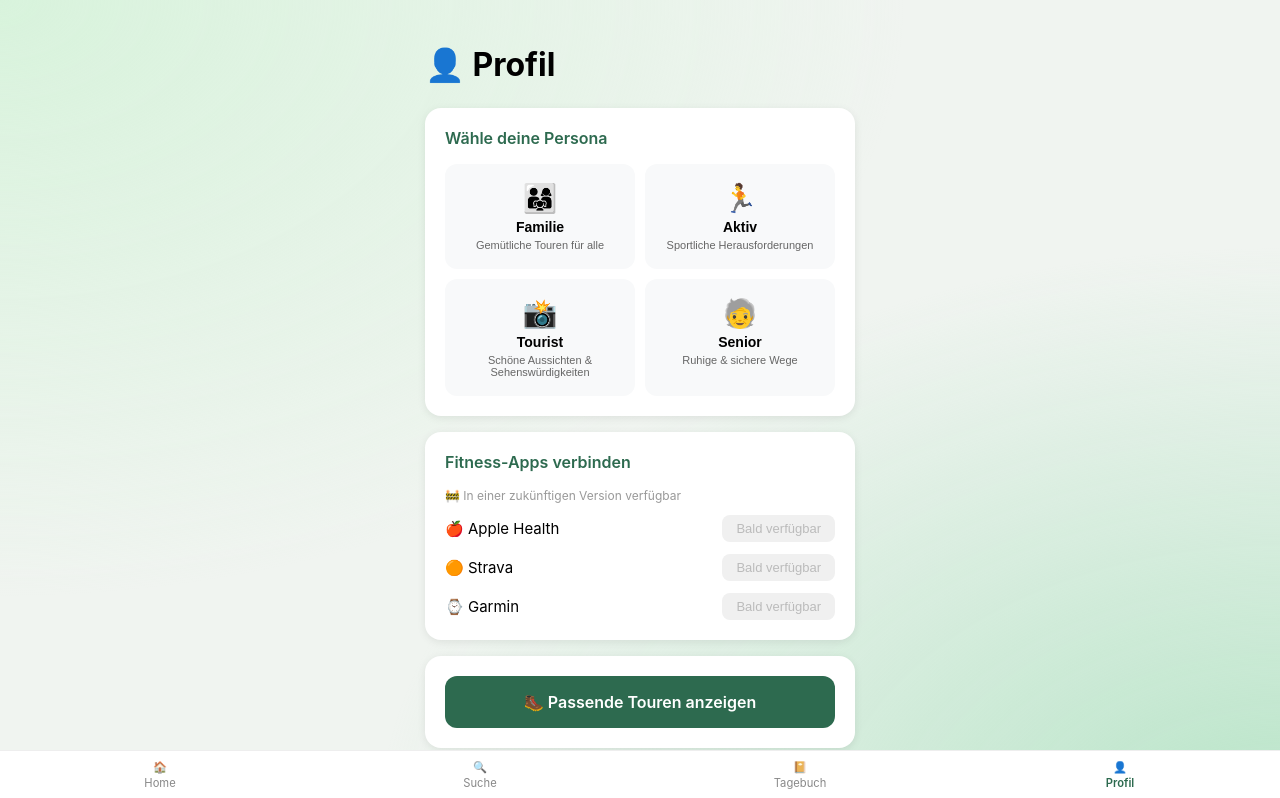
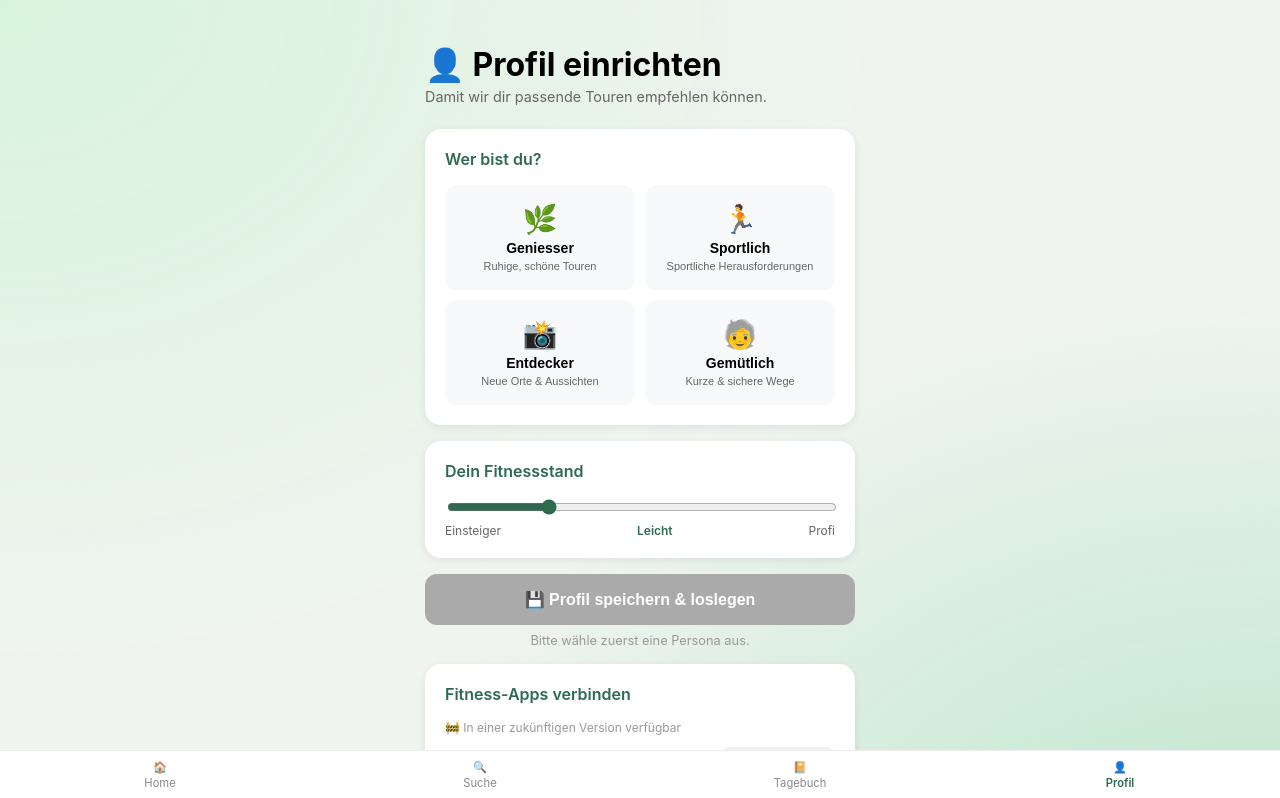
Before and after one commit to kerimaltintas/trailbuddy, a SvelteKit app: page /profil in a window 1280 px wide. Shown: the top 798 px of the page. Built offline with nearby package versions, Linux system fonts and the light colour scheme; no server answers; the database is empty.

Commit message:
Page nochmals  überarbeitet

```diff
--- a/src/routes/+page.svelte
+++ b/src/routes/+page.svelte
@@ -1,50 +1,117 @@
 <script lang="ts">
+  import { onMount } from 'svelte';
   let { data } = $props();
 
-  let fitnessLevel = $state(
-    typeof localStorage !== 'undefined'
-      ? parseInt(localStorage.getItem('fitnessLevel') || '3')
-      : 3
+  let profilEingerichtet = $state(false);
+  let persona = $state('');
+  let fitnessLevel = $state(3);
+  let ueberspringen = $state(false);
+
+  const personaEmoji: Record<string, string> = {
+    geniessen: '🌿',
+    sportlich: '🏃',
+    entdecker: '📸',
+    gemutlich: '🧓'
+  };
+
+  const personaLabel: Record<string, string> = {
+    geniessen: 'Geniesser',
+    sportlich: 'Sportlich',
+    entdecker: 'Entdecker',
+    gemutlich: 'Gemütlich'
+  };
+
+  onMount(() => {
+    profilEingerichtet = localStorage.getItem('profil_eingerichtet') === 'true';
+    persona = localStorage.getItem('persona') || '';
+    fitnessLevel = parseInt(localStorage.getItem('fitnessLevel') || '3');
+    ueberspringen = localStorage.getItem('onboarding_skip') === 'true';
+  });
+
+  function skip() {
+    localStorage.setItem('onboarding_skip', 'true');
+    ueberspringen = true;
+  }
+
+  // Touren passend zur Persona filtern
+  const passendeTouren = $derived(
+    data.touren
+      .filter((t: any) => {
+        if (!persona) return true;
+
+        if (persona === 'gemutlich') {
+          return t.schwierigkeit === 'Einfach';
+        }
+
+        if (persona === 'geniessen') {
+          return fitnessLevel <= 2
+            ? t.schwierigkeit === 'Einfach'
+            : t.schwierigkeit === 'Einfach' || t.schwierigkeit === 'Mittel';
+        }
+
+        if (persona === 'entdecker') {
+          return fitnessLevel <= 2
+            ? t.schwierigkeit === 'Einfach'
+            : t.schwierigkeit === 'Einfach' || t.schwierigkeit === 'Mittel';
+        }
+
+        if (persona === 'sportlich') {
+          return fitnessLevel <= 2
+            ? t.schwierigkeit === 'Einfach' || t.schwierigkeit === 'Mittel'
+            : t.schwierigkeit === 'Mittel' || t.schwierigkeit === 'Schwer';
+        }
+
+        return true;
+      })
+      .slice(0, 3)
   );
 
-  const fitnessLabels = ['', 'Einsteiger', 'Leicht', 'Mittel', 'Fortgeschritten', 'Profi'];
-
-  function fitnessAendern(e: Event) {
-    fitnessLevel = parseInt((e.target as HTMLInputElement).value);
-    localStorage.setItem('fitnessLevel', String(fitnessLevel));
-  }
-
-  // Nur die ersten 3 Touren anzeigen
-  const letzteTouren = data.touren.slice(0, 3);
+  const letzteTouren = $derived(data.touren.slice(0, 3));
 </script>
 
+<!-- Onboarding-Banner -->
+{#if !profilEingerichtet && !ueberspringen}
+  <div class="onboarding-banner">
+    <div class="onboarding-icon">🥾</div>
+    <h2>Willkommen bei TrailBuddy!</h2>
+    <p>Richte dein Profil ein damit wir dir passende Wandertouren empfehlen können. Du kannst dies jederzeit auch später unter <strong>Profil</strong> im Menü anpassen.</p>
+    <a href="/profil" class="btn-profil">Profil einrichten</a>
+    <button class="btn-skip" onclick={skip}>Überspringen</button>
+  </div>
+
+{:else}
+  <!-- Normaler Home-Screen -->
   <div class="header">
+    {#if persona}
+    <h1>👋 Willkommen!</h1>
+    <p class="subtitle">Hier sind passende Touren für dich</p>
+  {:else}
     <h1>👋 Willkommen</h1>
     <p class="subtitle">Finde deine perfekte Wandertour</p>
+  {/if}
   </div>
 
-<div class="fitness-box">
-  <p class="box-label">Dein Fitnessstand</p>
-  <input
-    type="range"
-    min="1"
-    max="5"
-    value={fitnessLevel}
-    oninput={fitnessAendern}
-    class="slider"
-  />
-  <div class="fitness-info">
-    <span>Einsteiger</span>
-    <span class="fitness-current">{fitnessLabels[fitnessLevel]}</span>
-    <span>Profi</span>
-  </div>
-</div>
-
+  {#if persona}
+    <!-- Passende Touren basierend auf Persona -->
     <div class="section-header">
-  <h2>Zuletzt angesehen</h2>
+      <h2>Passende Touren</h2>
       <a href="/touren">Alle anzeigen →</a>
     </div>
-
+    {#each passendeTouren as tour}
+      <a href="/touren/{tour._id}">
+        <div class="tour-card">
+          <h3>{tour.name}</h3>
+          <p>📍 {tour.region} · ⏱ {tour.dauer} Min · 🏔 {tour.hoehenmeter}hm</p>
+          <span class="badge">{tour.schwierigkeit}</span>
+        </div>
+      </a>
+    {/each}
+  {:else}
+    <!-- Keine Persona: alle Touren -->
+    <div class="section-header">
+      <h2>Zuletzt hinzugefügt</h2>
+      <a href="/touren">Alle anzeigen →</a>
+    </div>
     {#each letzteTouren as tour}
       <a href="/touren/{tour._id}">
         <div class="tour-card">
@@ -54,8 +121,9 @@
         </div>
       </a>
     {/each}
+  {/if}
+{/if}
 
-<!-- Bottom Nav -->
 <nav class="bottom-nav">
   <a href="/" class="active">🏠<span>Home</span></a>
   <a href="/touren">🔍<span>Suche</span></a>
@@ -64,40 +132,61 @@
 </nav>
 
 <style>
-  .header { margin-bottom: 24px; }
-
-  h1 { margin: 0 0 4px 0; font-size: 26px; }
-  .subtitle { margin: 0; color: #666; }
-
-  .fitness-box {
+  /* Onboarding */
+  .onboarding-banner {
+    text-align: center;
+    padding: 2rem 1rem;
     background: white;
-    border-radius: 16px;
-    padding: 20px;
-    margin-bottom: 24px;
-    box-shadow: 0 2px 8px rgba(0,0,0,0.08);
+    border-radius: 20px;
+    box-shadow: 0 2px 12px rgba(0,0,0,0.08);
+    margin-top: 1rem;
   }
 
-  .box-label {
-    font-weight: 600;
-    margin: 0 0 12px 0;
-    color: #2d6a4f;
+  .onboarding-icon { font-size: 3rem; margin-bottom: 0.5rem; }
+
+  .onboarding-banner h2 {
+    margin: 0 0 0.5rem;
+    font-size: 1.3rem;
+    color: #1b4332;
   }
 
-  .slider {
-    width: 100%;
-    accent-color: #2d6a4f;
-    margin-bottom: 8px;
+  .onboarding-banner p {
+    color: #666;
+    font-size: 0.9rem;
+    margin: 0 0 1.5rem;
+    line-height: 1.5;
   }
 
-  .fitness-info {
-    display: flex;
-    justify-content: space-between;
-    font-size: 12px;
-    color: #666;
+  .btn-profil {
+    display: block;
+    background: #2d6a4f;
+    color: white;
+    padding: 14px;
+    border-radius: 12px;
+    text-decoration: none;
+    font-weight: 600;
+    font-size: 1rem;
+    margin-bottom: 10px;
   }
 
-  .fitness-current { font-weight: 600; color: #2d6a4f; }
+  .btn-profil:hover { background: #1b4332; }
 
+  .btn-skip {
+    background: none;
+    border: none;
+    color: #999;
+    font-size: 0.85rem;
+    cursor: pointer;
+    padding: 8px;
+    text-decoration: underline;
+  }
+
+  /* Header */
+  .header { margin-bottom: 24px; }
+  h1 { margin: 0 0 4px 0; font-size: 24px; }
+  .subtitle { margin: 0; color: #666; font-size: 0.9rem; }
+
+  /* Touren */
   .section-header {
     display: flex;
     justify-content: space-between;
@@ -130,7 +219,7 @@
     font-size: 12px;
   }
 
-  /* Bottom Nav — gleich wie auf allen anderen Pages */
+  /* Bottom Nav */
   .bottom-nav {
     position: fixed;
     bottom: 0; left: 0; right: 0;
--- a/src/routes/profil/+page.svelte
+++ b/src/routes/profil/+page.svelte
@@ -2,13 +2,16 @@
   import { onMount } from 'svelte';
 
   const personas = [
-    { id: 'familie', label: 'Familie', emoji: '👨‍👩‍👧', beschreibung: 'Gemütliche Touren für alle' },
-    { id: 'aktiv', label: 'Aktiv', emoji: '🏃', beschreibung: 'Sportliche Herausforderungen' },
-    { id: 'tourist', label: 'Tourist', emoji: '📸', beschreibung: 'Schöne Aussichten & Sehenswürdigkeiten' },
-    { id: 'senior', label: 'Senior', emoji: '🧓', beschreibung: 'Ruhige & sichere Wege' },
+    { id: 'geniessen', label: 'Geniesser', emoji: '🌿', beschreibung: 'Ruhige, schöne Touren' },
+    { id: 'sportlich', label: 'Sportlich', emoji: '🏃', beschreibung: 'Sportliche Herausforderungen' },
+    { id: 'entdecker', label: 'Entdecker', emoji: '📸', beschreibung: 'Neue Orte & Aussichten' },
+    { id: 'gemutlich', label: 'Gemütlich', emoji: '🧓', beschreibung: 'Kurze & sichere Wege' },
   ];
 
+  const fitnessLabels = ['', 'Einsteiger', 'Leicht', 'Mittel', 'Fortgeschritten', 'Profi'];
+
   let aktivePersona = $state('');
+  let fitnessLevel = $state(3);
   let gespeichert = $state(false);
 
   function getBrowserId(): string {
@@ -22,39 +25,48 @@
 
   onMount(async () => {
     const userId = getBrowserId();
+    fitnessLevel = parseInt(localStorage.getItem('fitnessLevel') || '3');
     const res = await fetch(`/api/profil?userId=${userId}`);
     if (res.ok) {
       const data = await res.json();
       if (data.persona) aktivePersona = data.persona;
+      if (data.fitnessLevel) fitnessLevel = data.fitnessLevel;
     }
   });
 
-  async function personaWaehlen(id: string) {
-    aktivePersona = id;
-    gespeichert = false;
+  async function speichern() {
+    if (!aktivePersona) return;
     const userId = getBrowserId();
+    localStorage.setItem('fitnessLevel', String(fitnessLevel));
+    localStorage.setItem('persona', aktivePersona);
+    localStorage.setItem('profil_eingerichtet', 'true');
+
     const res = await fetch('/api/profil', {
       method: 'PUT',
       headers: { 'Content-Type': 'application/json' },
-      body: JSON.stringify({ persona: id, fitnessLevel: 2, userId })
+      body: JSON.stringify({ persona: aktivePersona, fitnessLevel, userId })
     });
+
     if (res.ok) {
       gespeichert = true;
-      setTimeout(() => (gespeichert = false), 2000);
+      setTimeout(() => {
+        window.location.href = '/';
+      }, 1500);
     }
   }
 </script>
 
-<h1>👤 Profil</h1>
+<h1>👤 Profil einrichten</h1>
+<p class="subtitle">Damit wir dir passende Touren empfehlen können.</p>
 
 <div class="section">
-  <p class="section-label">Wähle deine Persona</p>
+  <p class="section-label">Wer bist du?</p>
   <div class="personas">
     {#each personas as persona}
       <button
         class="persona-card"
         class:aktiv={aktivePersona === persona.id}
-        onclick={() => personaWaehlen(persona.id)}
+        onclick={() => aktivePersona = persona.id}
       >
         <span class="emoji">{persona.emoji}</span>
         <span class="persona-label">{persona.label}</span>
@@ -64,8 +76,35 @@
   </div>
 </div>
 
+<div class="section">
+  <p class="section-label">Dein Fitnessstand</p>
+  <input
+    type="range"
+    min="1"
+    max="5"
+    bind:value={fitnessLevel}
+    class="slider"
+  />
+  <div class="fitness-info">
+    <span>Einsteiger</span>
+    <span class="fitness-current">{fitnessLabels[fitnessLevel]}</span>
+    <span>Profi</span>
+  </div>
+</div>
+
 {#if gespeichert}
-  <div class="success">✅ Profil gespeichert!</div>
+  <div class="success">✅ Profil gespeichert! Weiterleitung…</div>
+{:else}
+  <button
+    class="btn-speichern"
+    onclick={speichern}
+    disabled={!aktivePersona}
+  >
+    💾 Profil speichern & loslegen
+  </button>
+  {#if !aktivePersona}
+    <p class="hinweis">Bitte wähle zuerst eine Persona aus.</p>
+  {/if}
 {/if}
 
 <div class="section">
@@ -87,10 +126,6 @@
   </div>
 </div>
 
-<div class="section">
-  <a href="/touren" class="touren-btn">🥾 Passende Touren anzeigen</a>
-</div>
-
 <nav class="bottom-nav">
   <a href="/">🏠<span>Home</span></a>
   <a href="/touren">🔍<span>Suche</span></a>
@@ -99,7 +134,8 @@
 </nav>
 
 <style>
-  h1 { margin-bottom: 24px; }
+  h1 { margin-bottom: 4px; }
+  .subtitle { color: #666; font-size: 0.9rem; margin: 0 0 24px; }
 
   .section {
     background: white;
@@ -132,8 +168,10 @@
     align-items: center;
     gap: 4px;
     text-align: center;
+    transition: all 0.15s;
   }
 
+  .persona-card:hover { border-color: #b7e4c7; }
   .persona-card.aktiv {
     border-color: #2d6a4f;
     background: #d8f3dc;
@@ -143,15 +181,59 @@
   .persona-label { font-weight: 600; font-size: 14px; }
   .persona-desc { font-size: 11px; color: #666; }
 
+  .slider {
+    width: 100%;
+    accent-color: #2d6a4f;
+    margin-bottom: 8px;
+  }
+
+  .fitness-info {
+    display: flex;
+    justify-content: space-between;
+    font-size: 12px;
+    color: #666;
+  }
+
+  .fitness-current { font-weight: 600; color: #2d6a4f; }
+
+  .btn-speichern {
+    width: 100%;
+    padding: 16px;
+    background: #2d6a4f;
+    color: white;
+    border: none;
+    border-radius: 12px;
+    font-size: 1rem;
+    font-weight: 600;
+    cursor: pointer;
+    margin-bottom: 8px;
+  }
+
+  .btn-speichern:disabled {
+    background: #aaa;
+    cursor: not-allowed;
+  }
+
+  .btn-speichern:hover:not(:disabled) { background: #1b4332; }
+
+  .hinweis {
+    text-align: center;
+    font-size: 0.8rem;
+    color: #999;
+    margin: 0 0 16px;
+  }
+
   .success {
     background: #d8f3dc;
     color: #2d6a4f;
     border-radius: 12px;
-    padding: 12px 16px;
+    padding: 16px;
     margin-bottom: 16px;
     font-weight: 600;
     text-align: center;
   }
+
+  .coming-soon-text { font-size: 12px; color: #999; margin: 0 0 12px 0; }
 
   .app-list { display: flex; flex-direction: column; gap: 12px; }
 
@@ -167,22 +249,9 @@
     border: none;
     border-radius: 8px;
     padding: 6px 14px;
-    cursor: pointer;
+    cursor: not-allowed;
     font-size: 13px;
-  }
-
-  .connect-btn:hover { background: #2d6a4f; color: white; }
-
-  .touren-btn {
-    display: block;
-    background: #2d6a4f;
-    color: white;
-    text-align: center;
-    padding: 16px;
-    border-radius: 12px;
-    text-decoration: none;
-    font-weight: 600;
-    font-size: 16px;
+    color: #bbb;
   }
 
   .bottom-nav {
@@ -206,17 +275,5 @@
     gap: 2px;
   }
 
-  .coming-soon-text {
-    font-size: 12px;
-    color: #999;
-    margin: 0 0 12px 0;
-  }
-
-  .connect-btn:disabled {
-    background: #f0f0f0;
-    color: #bbb;
-    cursor: not-allowed;
-  }
-
   .bottom-nav a.active { color: #2d6a4f; font-weight: 600; }
 </style>
```
Also changed, not shown: src/routes/touren/[id]/+page.svelte (+6 -1 lines). Lines whose indentation alone changed are shown as unchanged.
